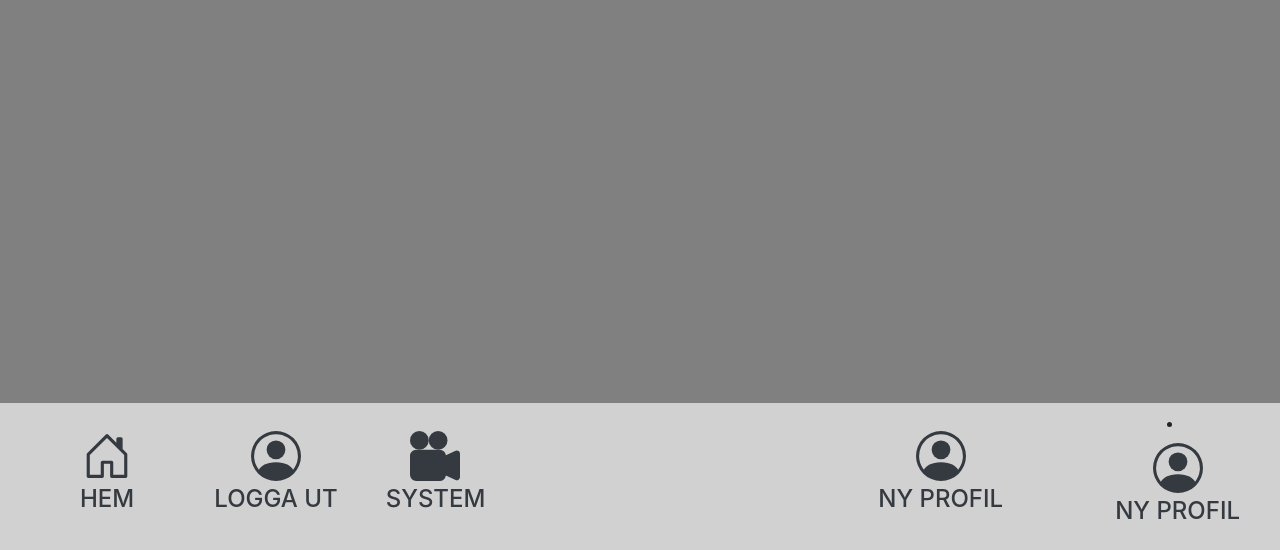
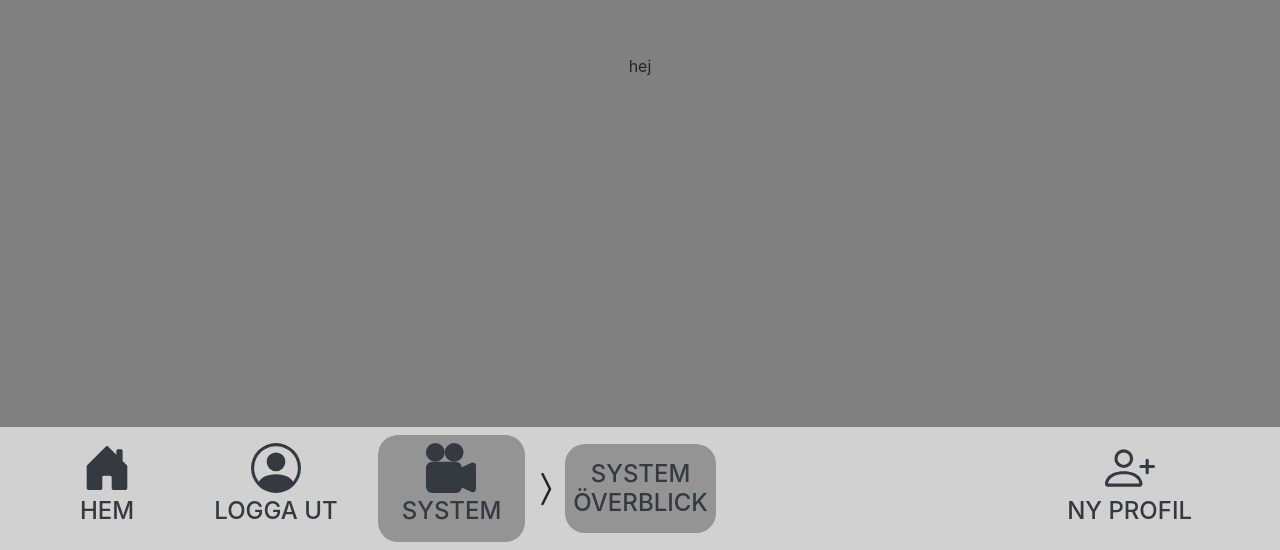
Before and after one commit to magdulator/x0001e, a React (Create React App) app in the folder frontend/: page /overview in a window 1280 px wide. Shown: the part 250-800 px from the top of the page. Built offline with nearby package versions, Linux system fonts and the light colour scheme; sample sign-in values are in the browser's storage.

Commit message:
navbar with tree

```diff
--- a/frontend/package.json
+++ b/frontend/package.json
@@ -3,6 +3,7 @@
   "version": "0.1.0",
   "private": true,
   "dependencies": {
+    "@naisutech/react-tree": "^0.4.2",
     "@testing-library/jest-dom": "^5.11.10",
     "@testing-library/react": "^11.2.6",
     "@testing-library/user-event": "^12.8.3",
--- a/frontend/src/App.js
+++ b/frontend/src/App.js
@@ -5,11 +5,13 @@ import {LoginForm} from "./components/login.component";
 import { BrowserRouter, Switch, Route, NavLink} from "react-router-dom";
 import auth from './services/auth';
 import RegisterForm from './components/register.component';
-import {HouseDoor, PersonCircle, CameraReelsFill} from 'react-bootstrap-icons';
+import {HouseDoorFill, PersonCircle, CameraReelsFill, CaretRightFill, ChevronCompactRight, PersonPlus} from 'react-bootstrap-icons';
 import {ImageContainer} from './components/image-container';
 import {ImageUpload} from './components/upload-image';
 import GuardedRoute from './services/guarded-route';
 import {System} from './components/system';
+import {SystemOverview} from './components/system-overview';
+import{TreeMenu} from './components/tree-menu';
 
 class App extends Component {
     constructor(props) {
@@ -44,11 +46,14 @@ class App extends Component {
 
               <nav className="navbar navbar-expand-lg fixed-bottom justify-content-between">
                   <ul className="navbar-nav mr-auto mt-2 mt-lg-0">
+
+
                       {currentUser ? (
+                    // Logged in user
                       <>
                       <li className="nav-item ml-3 text-center text-secondary">
                           <NavLink to={"/home"} className="nav-link px-5 text-dark" activeClassName="active-link">
-                              <HouseDoor size = "50"></HouseDoor><br></br>
+                              <HouseDoorFill size = "50"></HouseDoorFill><br></br>
                               <h4 className="pt-1">HEM</h4>
                           </NavLink>
                       </li>
@@ -59,21 +64,36 @@ class App extends Component {
                               <h4 className="pt-1">LOGGA UT</h4>
                           </a>
                       </li>
-                      <li className="nav-item ml-3 text-center">
+                      <li className="nav-item ml-3 text-center  pl-3">
 
-                          <NavLink to={"/system"} className="nav-link px-4 text-dark" activeClassName="active-link" onClick = {this.handleClick}>
+                          <NavLink to={"/system"} className="nav-link px-4 text-dark" isActive ={() => ['/system', '/overview'].includes(window.location.pathname)} activeClassName="active-link" onClick = {this.handleClick}>
                               <CameraReelsFill size = "50"></CameraReelsFill><br></br>
                               <h4 className="pt-1">SYSTEM</h4>
                           </NavLink>
                       </li>
 
+
+                      {window.location.pathname === "/overview" && (
+                          // if pathname = /overview we add to navbar
+                          <>
+                          <ChevronCompactRight size = "40" className = "my-auto px-0 mx-0"></ChevronCompactRight>
+                        <li className="nav-item my-auto text-center">
+
+                          <NavLink to={"/overview"} className="nav-link px-2 py-2 text-dark" activeClassName="active-link">
+                              <h4 className="pt-2">SYSTEM <br></br> ÖVERBLICK</h4>
+                          </NavLink>
+                      </li>
+                      </>
+                      )}
+
                       </>
 
                       ):(
+                        // Not logged in
                       <>
                       <li className="nav-item ml-3 text-center ">
                           <NavLink to={"/home"} className="nav-link px-5" activeClassName="active-link">
-                              <HouseDoor size = "50"></HouseDoor><br></br>
+                              <HouseDoorFill size = "50"></HouseDoorFill><br></br>
                               <h4 className="pt-1">HEM</h4>
                           </NavLink>
                       </li>
@@ -90,12 +110,13 @@ class App extends Component {
 
               </ul>
               {currentRole && (
+                  // If it is admin you can also register new
                           <>
                           <ul className = "navbar-nav mr-5">
                           <li className="nav-item ml-3 text-center">
 
                             <NavLink to={"/register"} className="nav-link px-4 text-dark" activeClassName="active-link">
-                            <PersonCircle size = "50"></PersonCircle><br></br>
+                            <PersonPlus size = "50"></PersonPlus><br></br>
                                 <h4 className="pt-1">NY PROFIL</h4>
                             </NavLink>
                         </li>
@@ -103,17 +124,7 @@ class App extends Component {
 
                           </>
                         )}
-                        {this.state.open &&(
-                            <>
-                            <li className="nav-item ml-3 text-center">
 
-                                <NavLink to={"/register"} className="nav-link px-4 text-dark" activeClassName="active-link">
-                                <PersonCircle size = "50"></PersonCircle><br></br>
-                                <h4 className="pt-1">NY PROFIL</h4>
-                                </NavLink>
-                            </li>
-                            </>
-                        )}
           </nav>
           <Switch>
               <Route path = "/login" component={LoginForm}/>
@@ -122,6 +133,7 @@ class App extends Component {
               <GuardedRoute path = "/system" component = {System} auth ={auth.isAuth()}/>
               <GuardedRoute path = "/upload" component = {ImageUpload} auth = {auth.isAdmin()}/>
               <GuardedRoute path = "/register" component = {RegisterForm} auth = {auth.isAdmin()}/>
+              <GuardedRoute path = "/overview" component = {SystemOverview} auth = {auth.isAuth()}/>
           </Switch>
           </BrowserRouter>
 
--- /dev/null
+++ b/frontend/src/components/system-overview.js
@@ -0,0 +1,11 @@
+import React from "react";
+const SystemOverview = () => {
+    console.log("hej")
+    return(
+        <div className = "d-flex justify-content-center flex-wrap">
+            <p>hej</p>
+        </div>
+    )
+}
+
+export {SystemOverview};
--- a/frontend/src/components/system.js
+++ b/frontend/src/components/system.js
@@ -4,7 +4,7 @@ const System = () => {
     return(
         <div className = "d-flex justify-content-center flex-wrap">
             <div className="card mx-2">
-                <a className="card-block stretched-link text-decoration-none" href ="google.com"></a>
+                <a className="card-block stretched-link text-decoration-none" href ="overview"></a>
                 <div className = "card-header py-0 pt-2 my-0 text-center"><h4>System överblick</h4><p>Mer information <ArrowRight></ArrowRight></p></div>
                 <div className = "card-body px-0">
                     <ul>
--- /dev/null
+++ b/frontend/src/components/tree-menu.js
@@ -0,0 +1,9 @@
+
+const TreeMenu = () => {
+    return(
+        <div></div>
+    )
+
+}
+
+export {TreeMenu}
```
Also changed, not shown: 1 other file (tests, documents, lock files or other folders).
